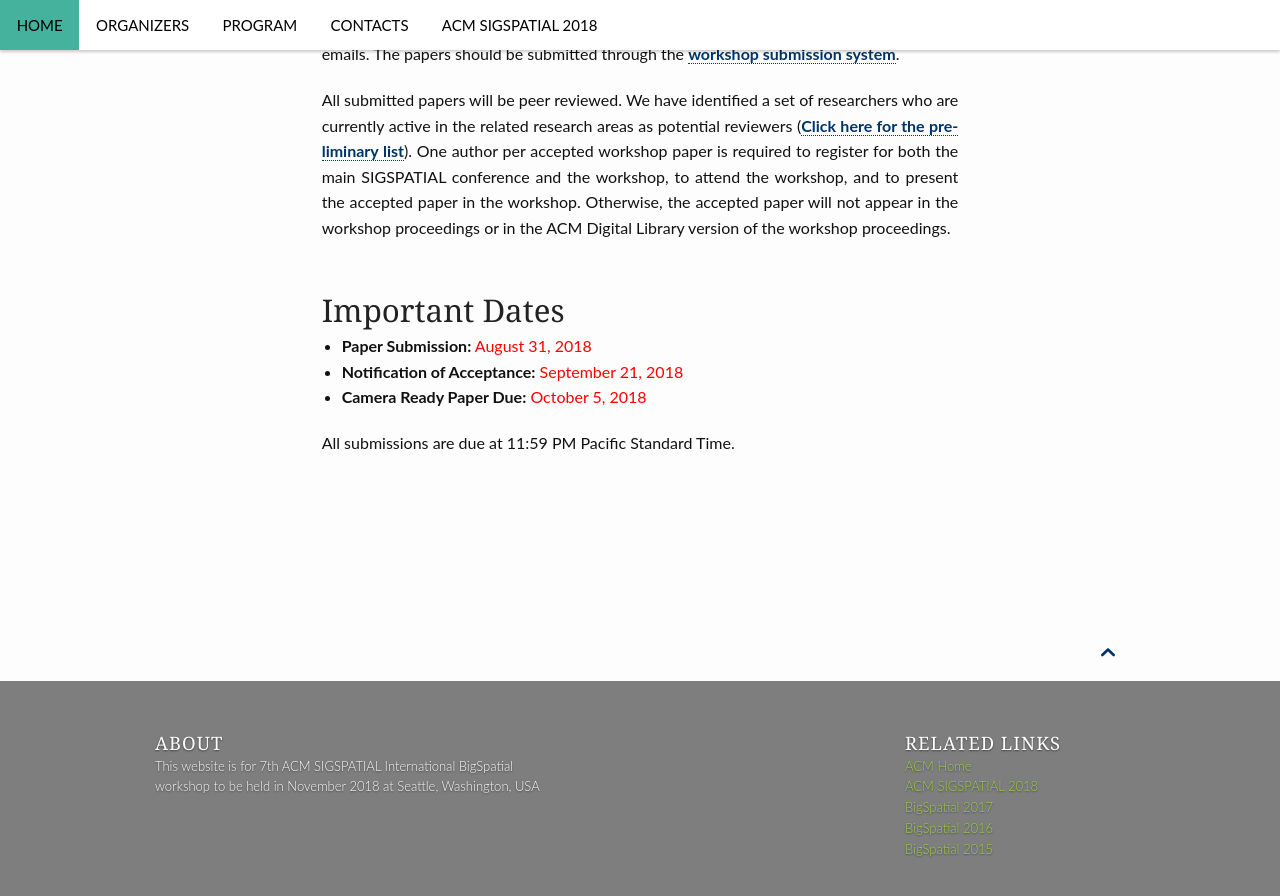
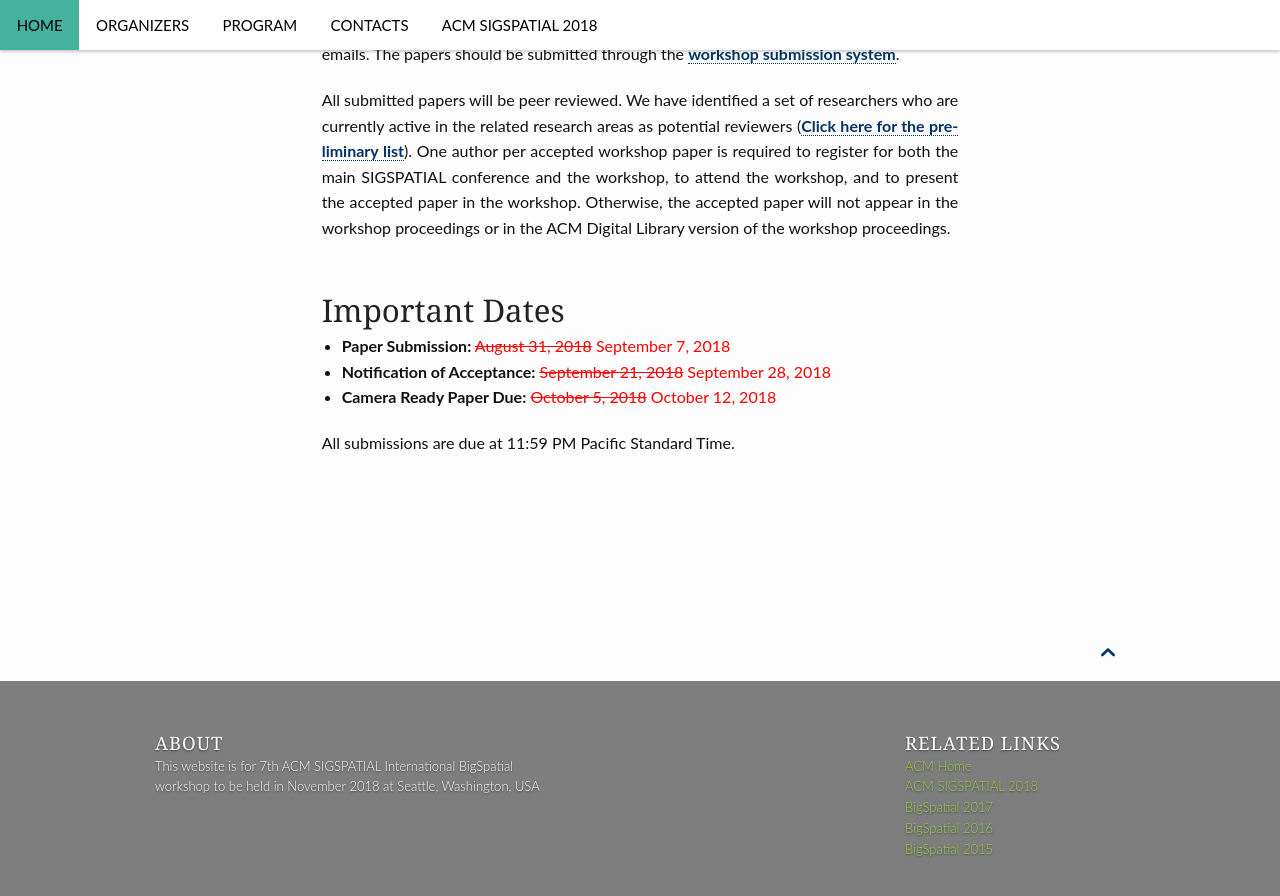
Before and after one commit to bigspatial2019/bigspatial-2018.github.io, a Jekyll site: the page built from index.md, in a window 1280 px wide and 900 px high, scrolled down 2403 px. Shown: the top 896 px of the window. Built offline with Jekyll 4.4.1, drawn with Linux system fonts in a browser that asks for light colours; comment, search, counter and statistics services are not loaded.

Commit message:
Updating dates :pencil:

```diff
--- a/index.md
+++ b/index.md
@@ -65,8 +65,8 @@ All submitted papers will be peer reviewed. We have identified a set of research
 
 ## Important Dates
 
-* **Paper Submission:** <span style="color:red">August 31, 2018</span>
-* **Notification of Acceptance:** <span style="color:red">September 21, 2018</span>
-* **Camera Ready Paper Due:** <span style="color:red">October 5, 2018</span>
+* **Paper Submission:** <span style="color:red">~~August 31, 2018~~ September 7, 2018</span>
+* **Notification of Acceptance:** <span style="color:red">~~September 21, 2018~~ September 28, 2018</span>
+* **Camera Ready Paper Due:** <span style="color:red">~~October 5, 2018~~ October 12, 2018</span>
 
 All submissions are due at 11:59 PM Pacific Standard Time.
```
